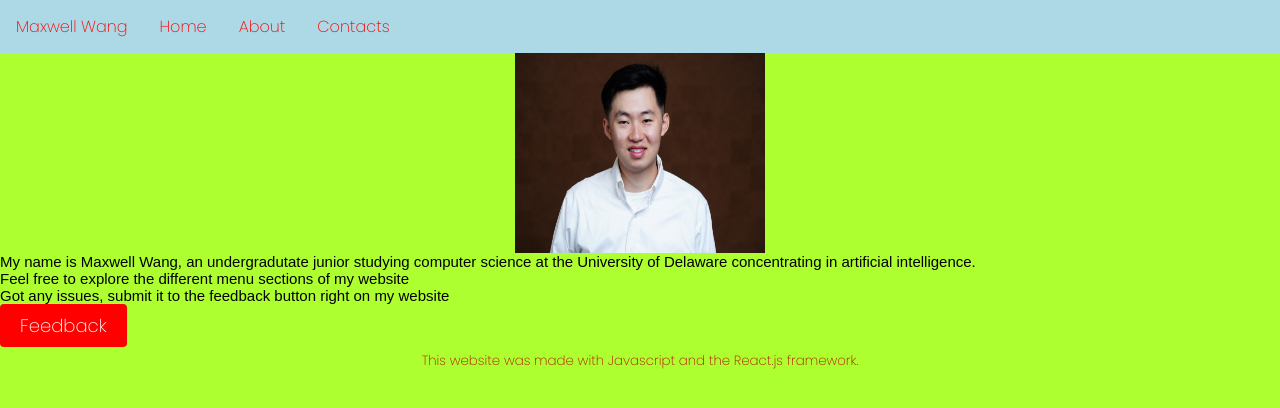
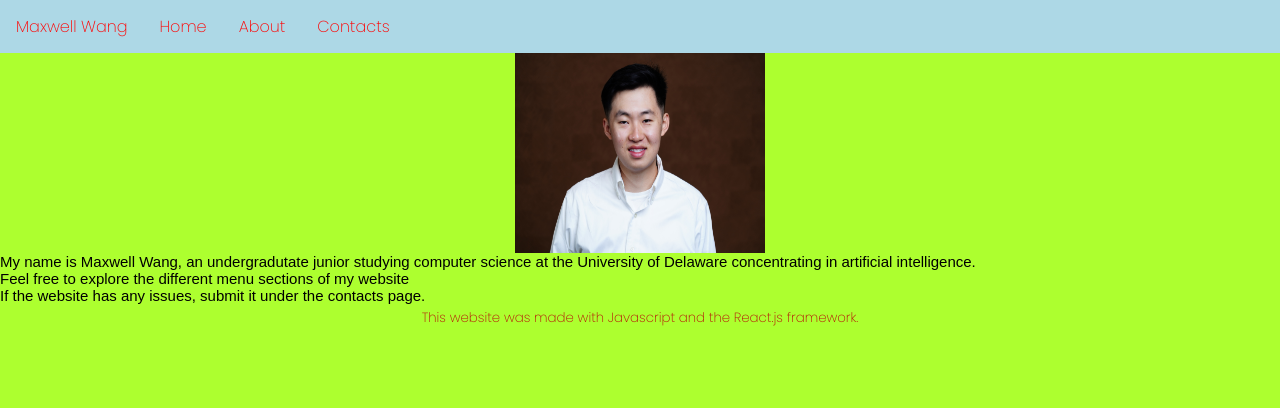
Before and after one commit to mwang840/MaxWang, a React (Create React App) app: page / in a window 1280 px wide. Shown: the top 408 px of the page. Built offline with nearby package versions, Linux system fonts and the light colour scheme.

Commit message:
about links and revised sentencing

```diff
--- a/src/Pages/About.js
+++ b/src/Pages/About.js
@@ -47,6 +47,7 @@ function About(){
                     <td>
                         <p>Other things that I like to do outside of tech are:
                             <ol>
+                                <li>Aviation</li>
                                 <li>Traveling: I've been to East Asia and the Western United States. Someday, I'm hoping</li>
                                 <li>Mathematics</li>
                                 <li>Movies/TV: Although I rarely watch TV/Movies, I've gotten into the passion of horror movies. If you are into superheroes, I recommend <i>The Boys</i> a fun tv show to watch.</li>
--- a/src/Pages/Home.js
+++ b/src/Pages/Home.js
@@ -1,5 +1,4 @@
 import React from "react";
-import {Button} from "../components/Button";
 import max from "../assets/MaxWang.JPG";
 import "./Home.css"
 
@@ -9,8 +8,7 @@ function Home(){
         <p>My name is Maxwell Wang, an undergradutate junior studying computer science at the University of Delaware concentrating in artificial intelligence.
       </p>
       <p>Feel free to explore the different menu sections of my website</p>
-      <p>Got any issues, submit it to the feedback button right on my website</p>
-      <Button>Feedback</Button>
+      <p>If the website has any issues, submit it under the contacts page.</p>
       <footer><small>This website was made with Javascript and the React.js framework.</small></footer>
     </div>
 }
```
